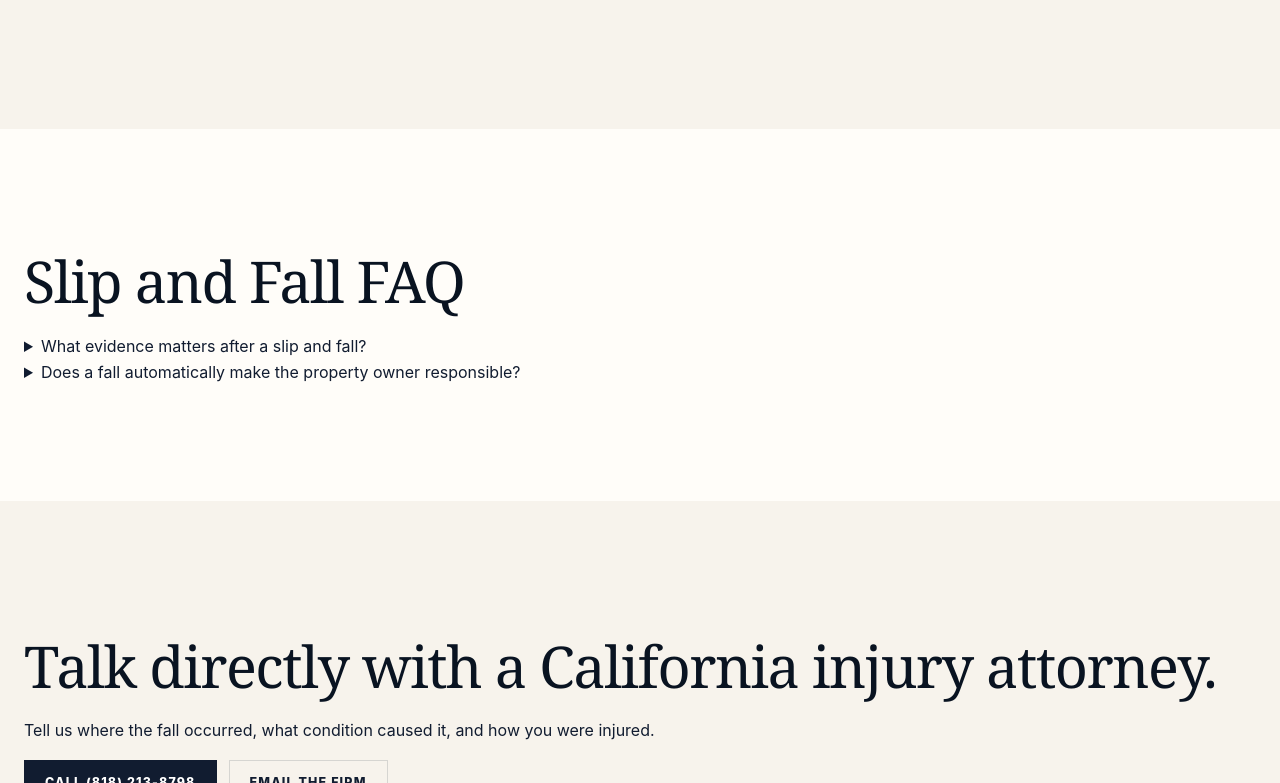
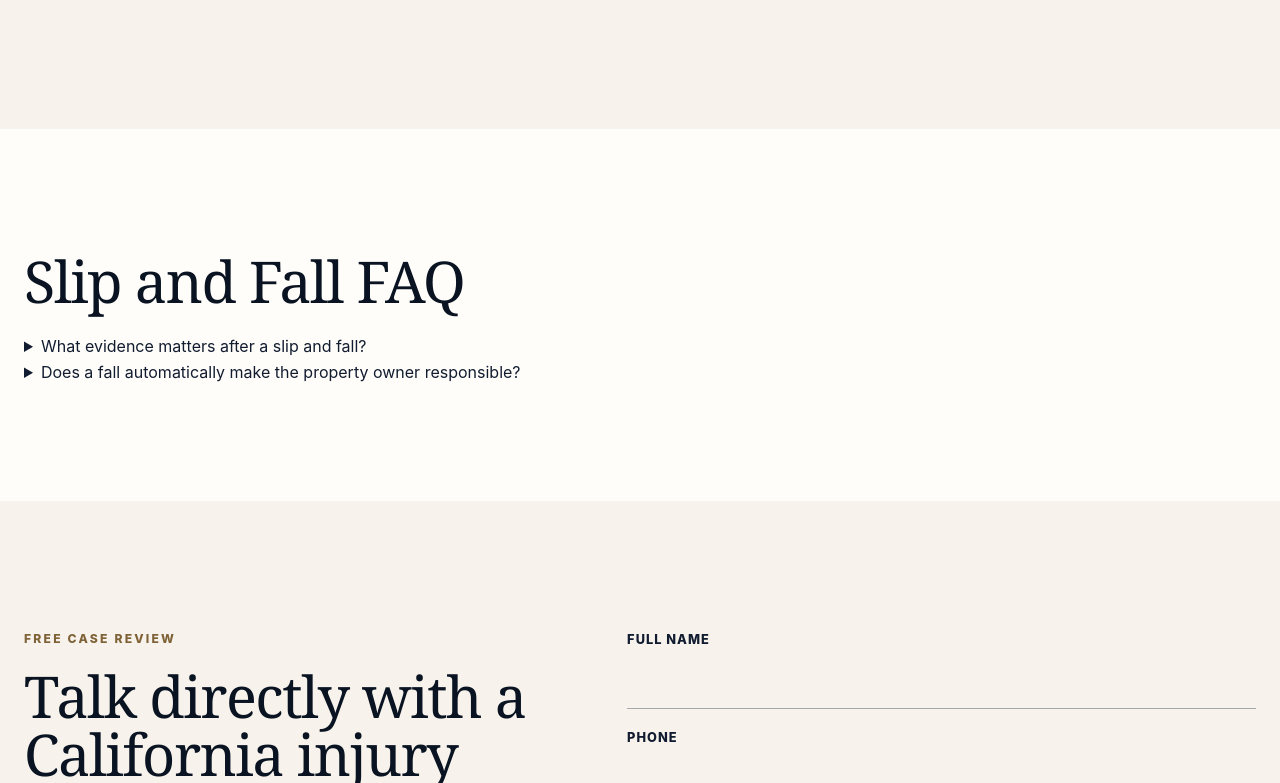
Before and after one commit to savostyanovlaw/thousandoaksinjury-automation, a plain HTML site: page website/slip-and-fall-lawyer/index.html in a window 1280 px wide. Shown: the part 2017-2800 px from the top of the page. Drawn offline with Linux system fonts and the light colour scheme.

Commit message:
feat: connect slip and fall lead form

```diff
--- a/website/slip-and-fall-lawyer/index.html
+++ b/website/slip-and-fall-lawyer/index.html
@@ -8,4 +8,6 @@
 <section class="section"><div class="wrap"><p class="eyebrow">Premises Liability Evidence</p><h2>The condition that caused the fall can disappear quickly.</h2><div class="card-grid"><article class="card"><h3>Preserve the condition</h3><p>Photographs, video, measurements, surveillance footage, and witness accounts may help establish what existed when the incident occurred.</p></article><article class="card"><h3>Investigate notice</h3><p>Inspection practices, prior complaints, maintenance records, and how long a condition existed can become important depending on the case.</p></article><article class="card"><h3>Document the injury</h3><p>Medical records, imaging, treatment recommendations, lost income, and the effect on daily activities help establish claimed damages.</p></article></div></div></section>
 <section class="section section-alt"><div class="wrap"><p class="eyebrow">Common Conditions</p><h2>Premises cases are fact-specific.</h2><p class="measure">Claims may involve wet or slippery floors, uneven walking surfaces, broken pavement, defective stairs or handrails, poor lighting, debris, or other dangerous conditions. A fall alone does not establish liability; the evidence must connect the condition and responsible party to the injury.</p></div></section>
 <section class="section" id="faq"><div class="wrap"><h2>Slip and Fall FAQ</h2><div class="faq-list"><details><summary>What evidence matters after a slip and fall?</summary><p>Photographs or video, incident reports, witness information, medical documentation, and evidence concerning inspection or notice can become important.</p></details><details><summary>Does a fall automatically make the property owner responsible?</summary><p>No. Responsibility depends on the condition, control of the property, notice, causation, comparative fault, and other facts.</p></details></div></div></section>
-<section class="case-review" id="contact"><div class="wrap"><h2>Talk directly with a California injury attorney.</h2><p>Tell us where the fall occurred, what condition caused it, and how you were injured.</p><div class="btn-row"><a class="btn btn-primary" href="tel:+18182138798">Call (818) 213-8798</a><a class="btn btn-secondary" href="mailto:attorney@savostyanovlaw.com">Email the Firm</a></div></div></section></main></body></html>
+<section class="case-review" id="contact"><div class="wrap case-review-grid"><div><p class="eyebrow">Free Case Review</p><h2>Talk directly with a California injury attorney.</h2><p>Tell us where the fall occurred, what condition caused it, and how you were injured. For immediate contact, call <a href="tel:+18182138798"><strong>(818) 213-8798</strong></a> or email <a href="mailto:attorney@savostyanovlaw.com"><strong>attorney@savostyanovlaw.com</strong></a>.</p><p class="fine-print">Submitting information does not create an attorney-client relationship. Do not send confidential or time-sensitive information until the firm confirms representation.</p></div><form data-form-integration="pending" aria-describedby="form-integration-note"><label>Full name<input type="text" name="name" autocomplete="name"></label><label>Phone<input type="tel" name="phone" autocomplete="tel"></label><label>Email<input type="email" name="email" autocomplete="email"></label><label>Brief case description<textarea name="message" rows="5"></textarea></label><button class="btn btn-primary" type="button" aria-describedby="form-integration-note">Request a Free Case Review</button><p class="fine-print" id="form-integration-note">Secure online submission is loading. Please call or email the firm if you need immediate assistance.</p></form></div></section></main>
+<script src="/assets/city-pages.js" defer></script>
+</body></html>
```
